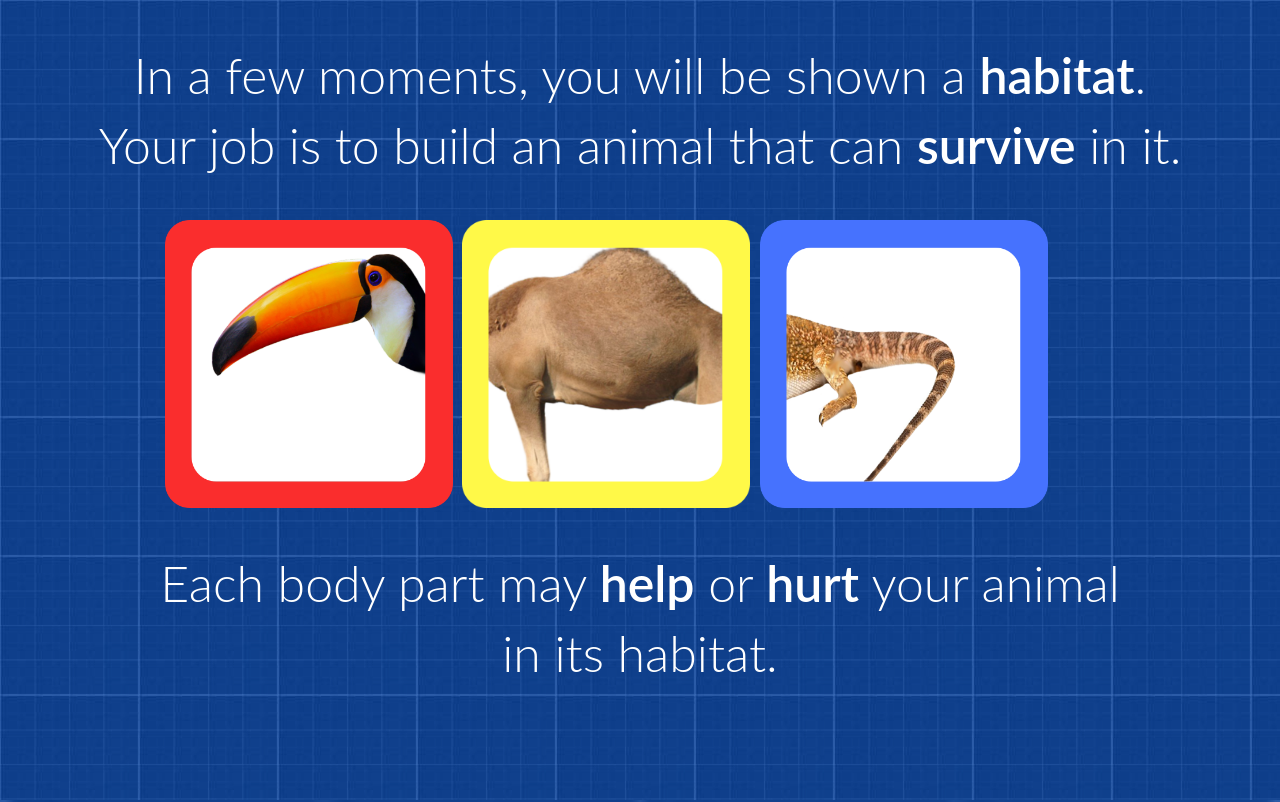
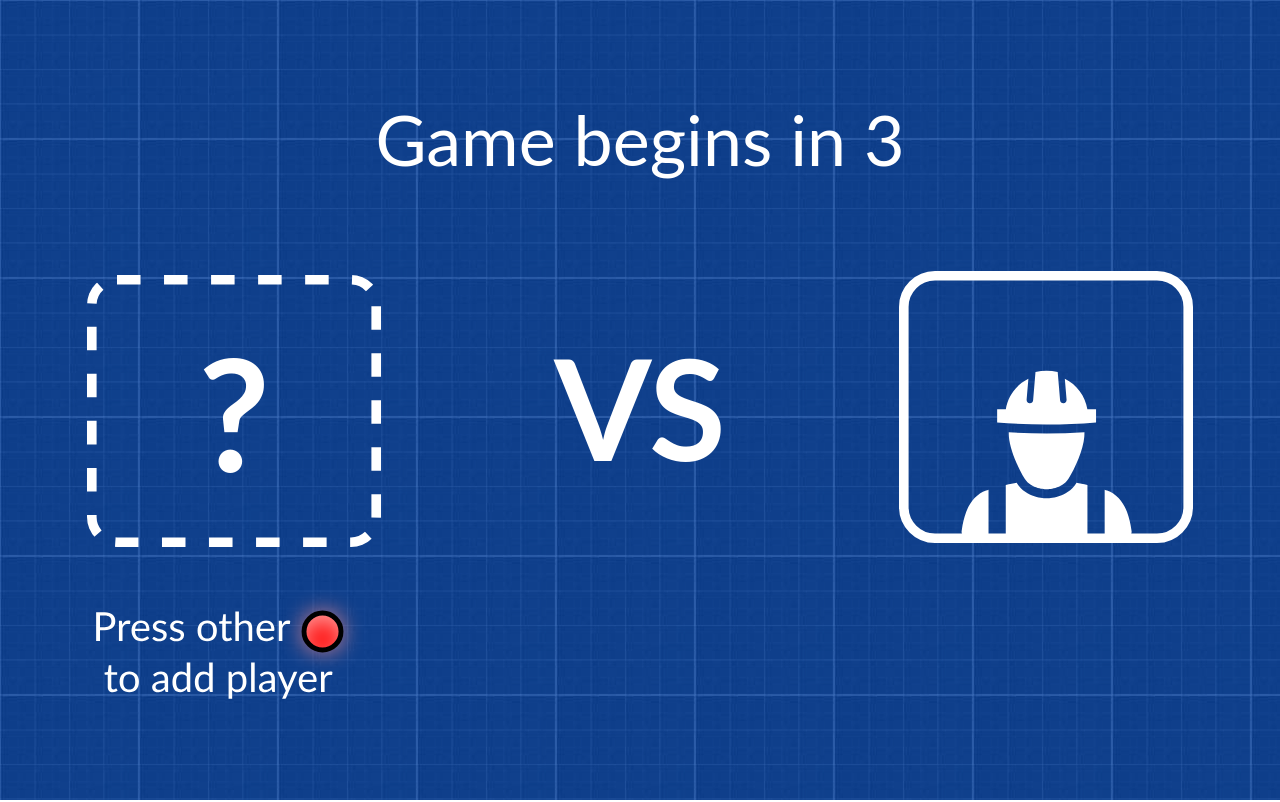
Before and after one commit to AEPi-AK/barnyard-display, a React (Create React App) app: page / in a window 1280 px wide. Shown: the top 802 px of the page. Built offline with nearby package versions, Linux system fonts and the light colour scheme.

Commit message:
JoiningPhase instructions

```diff
--- a/src/App.css
+++ b/src/App.css
@@ -83,6 +83,7 @@ html, body, #root {
 .JoiningPhase-time {
   font-size: 70px;
   margin-bottom: 90px;
+  margin-top: -160px;
 }
 
 .JoiningPhase-row {
@@ -97,6 +98,10 @@ html, body, #root {
 .JoiningPhase-row-vs {
   font-size: 140px;
   font-weight: 700;
+}
+
+.JoiningPhase-AvatarMissing {
+  margin-bottom: -160px;
 }
 
 /* InstructionPhase */
--- a/src/App.js
+++ b/src/App.js
@@ -47,7 +47,9 @@ class App extends Component {
     this.state = {
       phaseTime: "5.00",
       timeSincePhaseStart: "2.33234",
-      currentPhase: 'GameInstructions',
+      currentPhase: 'GameJoining',
+      player1: {joined: false},
+      player2: {joined: true},
       location: 'desert',
     }
     // this.onPollTimer()
--- a/src/phases/JoiningPhase.js
+++ b/src/phases/JoiningPhase.js
@@ -1,6 +1,7 @@
 import React, { Component } from 'react'
 
-import AvatarMissing from "../images/avatar-missing.svg"
+// import AvatarMissing from "../images/avatar-missing.svg"
+import AvatarMissing from "../images/avatar-missing-with-instructions.svg"
 import AvatarPlayer from "../images/avatar-player.svg"
 
 export default class JoiningPhase extends Component {
@@ -10,9 +11,9 @@ export default class JoiningPhase extends Component {
       <div className="JoiningPhase">
         <div className="JoiningPhase-time">Game begins in {Math.round(Number(this.props.phaseTime) - Number(this.props.timeSincePhaseStart))}</div>
         <div className="JoiningPhase-row">
-          <img src={AvatarPlayer}/>
+          {this.props.player1.joined ? <img src={AvatarPlayer}/> : <img className="JoiningPhase-AvatarMissing" src={AvatarMissing}/>}
           <div className="JoiningPhase-row-vs">VS</div>
-          <img src={AvatarMissing}/>
+          {this.props.player2.joined ? <img src={AvatarPlayer}/> : <img className="JoiningPhase-AvatarMissing" src={AvatarMissing}/>}
         </div>
       </div>
     )
```
Also changed, not shown: src/images/avatar-missing-with-instructions.svg (added).
